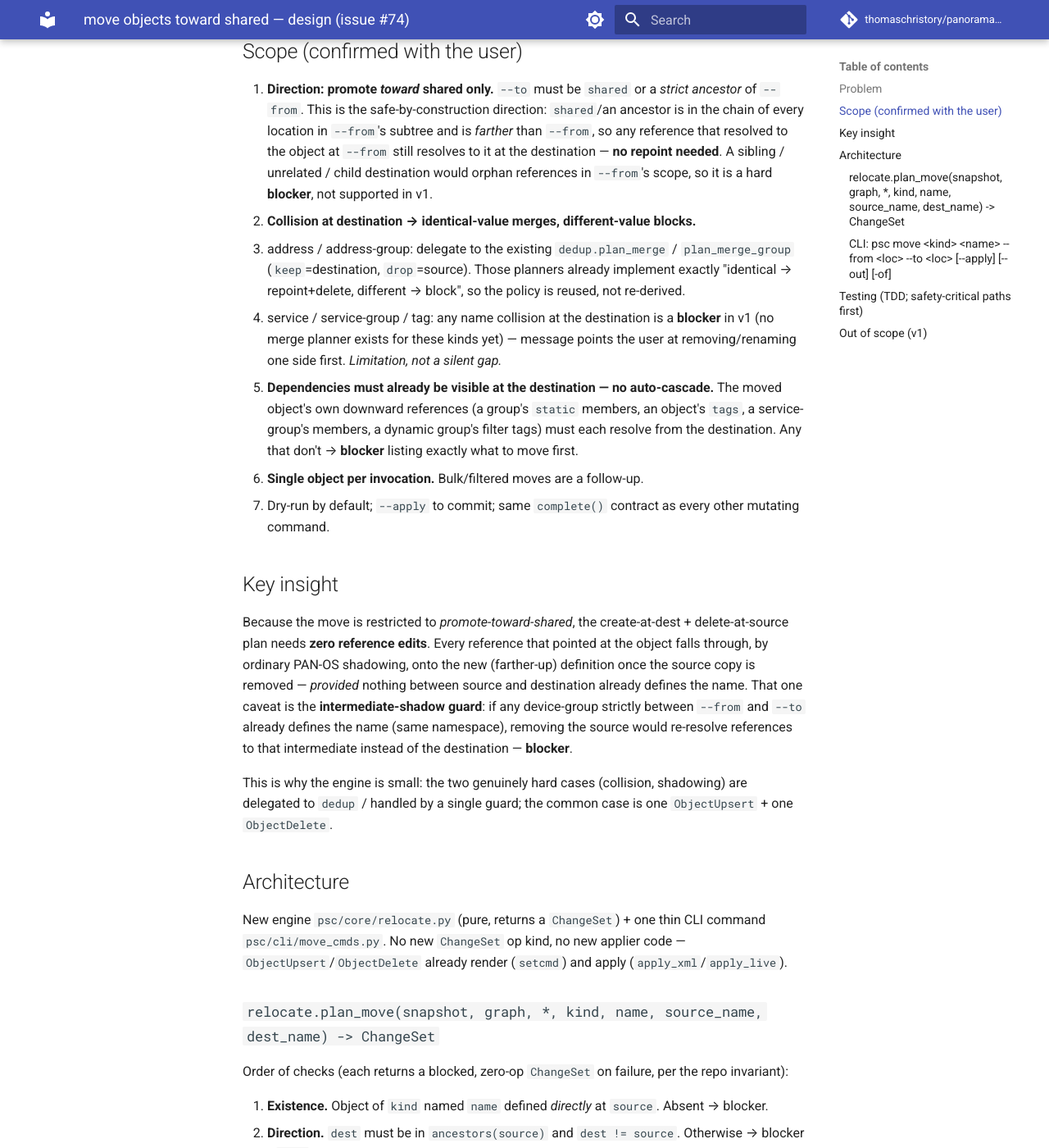
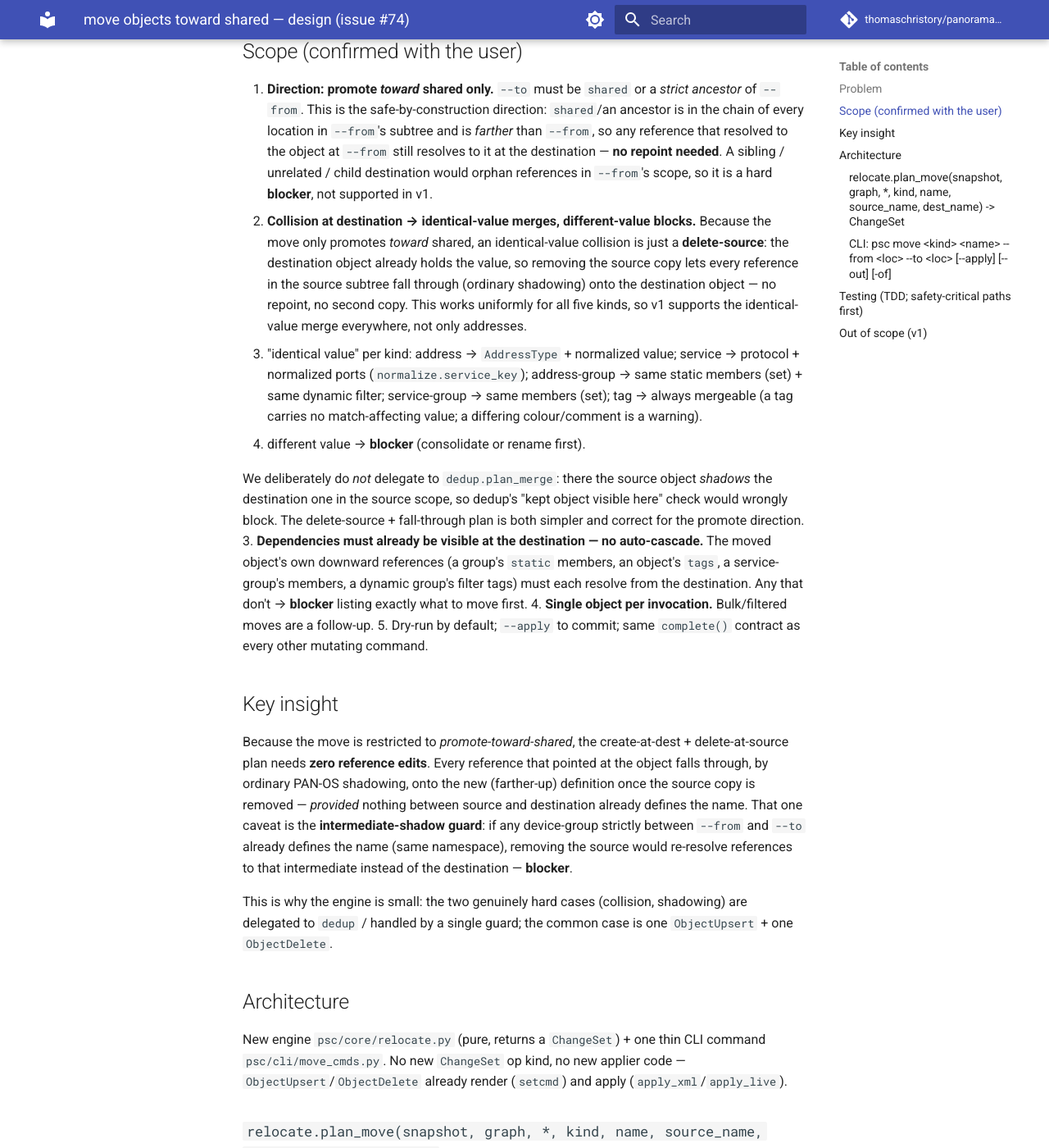
Before and after one commit to thomaschristory/panorama-super-cli, an MkDocs documentation site: the page built from docs/superpowers/specs/2026-06-08-move-objects-to-shared-design.md, in a window 1280 px wide and 1400 px high, scrolled down 562 px. Shown: the whole window at 82% size. Built offline with MkDocs 1.6.1 and Material for MkDocs 9.7.7, drawn with Linux system fonts in a browser that asks for light colours; comment, search, counter and statistics services are not loaded; some of the changed text lies outside the part shown.

Commit message:
docs: refine move design — unify clean-promote and identical-collision (#74)

```diff
--- a/docs/superpowers/specs/2026-06-08-move-objects-to-shared-design.md
+++ b/docs/superpowers/specs/2026-06-08-move-objects-to-shared-design.md
@@ -25,14 +25,23 @@ which object a rule matches.
    A sibling / unrelated / child destination would orphan references in
    `--from`'s scope, so it is a hard **blocker**, not supported in v1.
 2. **Collision at destination → identical-value merges, different-value blocks.**
-   - address / address-group: delegate to the existing `dedup.plan_merge` /
-     `plan_merge_group` (`keep`=destination, `drop`=source). Those planners
-     already implement exactly "identical → repoint+delete, different → block",
-     so the policy is reused, not re-derived.
-   - service / service-group / tag: any name collision at the destination is a
-     **blocker** in v1 (no merge planner exists for these kinds yet) — message
-     points the user at removing/renaming one side first. *Limitation, not a
-     silent gap.*
+   Because the move only promotes *toward* shared, an identical-value collision
+   is just a **delete-source**: the destination object already holds the value,
+   so removing the source copy lets every reference in the source subtree fall
+   through (ordinary shadowing) onto the destination object — no repoint, no
+   second copy. This works uniformly for all five kinds, so v1 supports the
+   identical-value merge everywhere, not only addresses.
+   - "identical value" per kind: address → `AddressType` + normalized value;
+     service → protocol + normalized ports (`normalize.service_key`);
+     address-group → same static members (set) + same dynamic filter;
+     service-group → same members (set); tag → always mergeable (a tag carries
+     no match-affecting value; a differing colour/comment is a warning).
+   - different value → **blocker** (consolidate or rename first).
+
+   We deliberately do *not* delegate to `dedup.plan_merge`: there the source
+   object *shadows* the destination one in the source scope, so dedup's
+   "kept object visible here" check would wrongly block. The delete-source +
+   fall-through plan is both simpler and correct for the promote direction.
 3. **Dependencies must already be visible at the destination — no auto-cascade.**
    The moved object's own downward references (a group's `static` members, an
    object's `tags`, a service-group's members, a dynamic group's filter tags)
@@ -82,16 +91,16 @@ repo invariant):
    - destination has no same-kind `name` → **clean promote**: build the
      destination `ObjectUpsert` by calling the matching `crud.plan_*` with
      `location=dest` (reuses validation + the leaf-key contract + cross-kind
-     collision check), then append `ObjectDelete` at `source`. If destination is
-     `shared`, add a warning naming any currently-*dangling* references
-     elsewhere that will now newly resolve to the promoted object.
-   - destination has same-kind `name`:
-     - address → `dedup.plan_merge(keep@dest, drop@source)`
-     - address-group → `dedup.plan_merge_group(keep@dest, drop@source)`
-     - service / service-group / tag → blocker (v1 limitation).
-6. `gate_unmappable_reference_edits(cs)` (harmless on the clean path; the
-   delegated dedup planners already gate internally), then enforce the
-   zero-op-when-blocked invariant.
+     collision check), then append `ObjectDelete` at `source`.
+   - destination has same-kind `name`, identical value → **merge by
+     delete-source**: emit only `ObjectDelete` at `source` (no upsert), with a
+     warning that references now resolve to the destination object (and a second
+     warning if cosmetic metadata — tag colour/comment — differs).
+   - destination has same-kind `name`, different value → blocker.
+   In both non-blocked cases, if destination is `shared`, add a warning naming
+   any currently-*dangling* references elsewhere that will now newly resolve to
+   the promoted object.
+6. Enforce the zero-op-when-blocked invariant.
 
 The namespace per kind mirrors `naming.plan_rename` / `refs`: address &
 address-group → `address`, service & service-group → `service`, tag → `tag`.
@@ -131,5 +140,4 @@ CLI (`tests/test_cli_move.py`):
 - Moving *away* from shared / to a sibling or child (would require repointing or
   copying — deliberately blocked).
 - Auto-cascading dependencies.
-- service/service-group/tag identical-value merge on collision.
 - Bulk / filtered selection.
```
